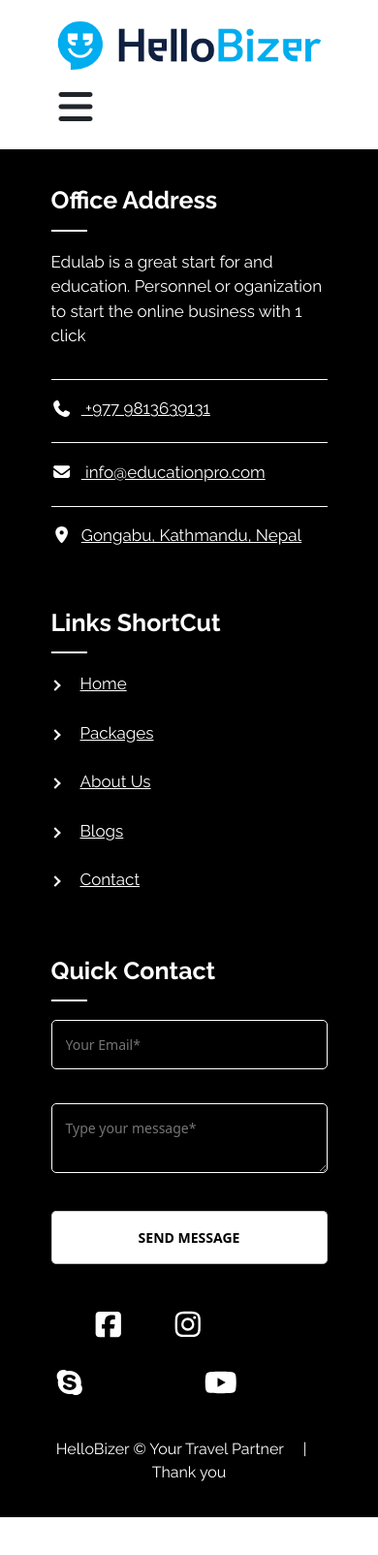
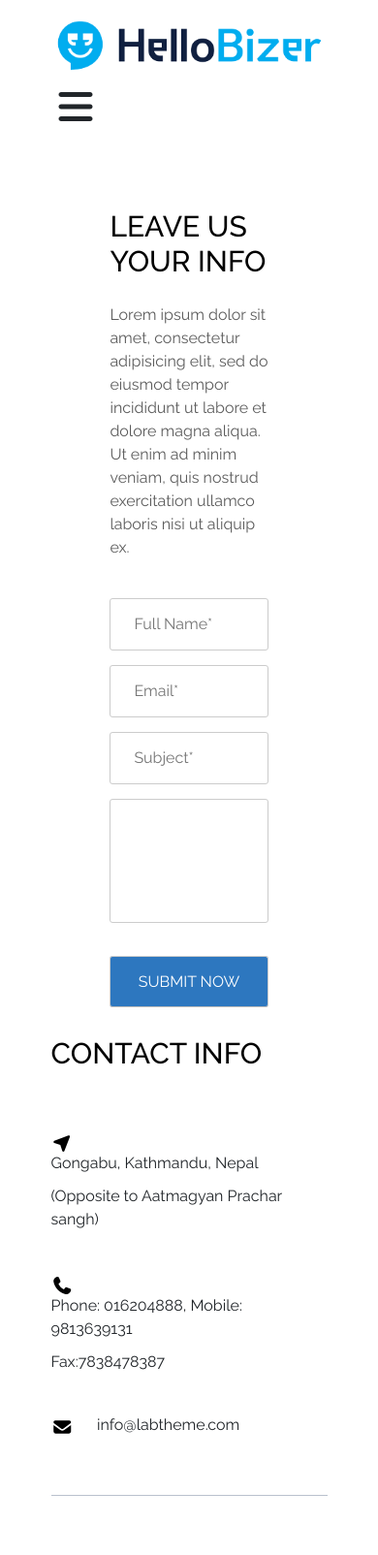
Before and after one commit to ShowkatEasin/Travel_Agency_Frontend, a plain HTML site: page contact.html in a window 390 px wide. Shown: the top 1604 px of the page at 97% size. Before the commit the page ends 1565 px from the top, so only its background shows below. Drawn offline with nearby package versions, Linux system fonts and the light colour scheme; grey boxes are pictures that could not be loaded.

Commit message:
Frontend Done

```diff
--- a/contact.html
+++ b/contact.html
@@ -19,7 +19,6 @@
 	<link href="https://cdn.jsdelivr.net/npm/bootstrap@5.3.0-alpha1/dist/css/bootstrap.min.css" rel="stylesheet">
 </head>
 <body>
-
 			<!-- Top header Close -->
 			<div class="main-header">
 				<div class="container">
@@ -38,7 +37,6 @@
 									<!-- 	</li>
 									</ul>
 								</li> -->
-
 							</ul>
 						</nav>
 						<div id="bar">
@@ -53,50 +51,71 @@
 		</header>
 		<!-- Header Close -->
 
-       <!-- Contact section start -->
-		<footer class="page-footer" itemprop="footer" itemscope itemtype="http://schema.org/WPFooter">
-			<div class="footer-first-section">
+
+		<section class="contact-page-section">
 			<div class="container">
-					<div class="box-wrap" itemprop="about">
-						<header>
-							<h1>Office Address</h1>
-						</header>
-						<p>Edulab is a great start for and education. Personnel or oganization to start the online business with 1 click</p>
+				<div class="people-info-wrap">
+					<h2>leave us your info</h2>
+					<p>Lorem ipsum dolor sit amet, consectetur adipisicing elit, sed do eiusmod
+					tempor incididunt ut labore et dolore magna aliqua. Ut enim ad minim veniam,
+					quis nostrud exercitation ullamco laboris nisi ut aliquip ex.</p>
+					<form>
+						<span>
+						<input type="text" placeholder="Full Name*" class="input- name">
+						<input type="email" placeholder="Email*" class="input- email">
+						</span>
+						<input type="text" placeholder="Subject*" class="input- subject">
+						<textarea placeholder="Messages*" class="input-">
 
-						<h4><a href="tel:+9779813639131"><i class="fas fa-phone"></i> +977 9813639131</a></h4>
-						<h4><a href="mailto:info@educationpro.com"><i class="fas fa-envelope"></i> info@educationpro.com</a></h4>
-						<h4><a href=""><i class="fas fa-map-marker-alt"></i>Gongabu, Kathmandu, Nepal</a></h4>
+						</textarea>
+						<input type="submit" value="submit now">
+					</form>
 				</div>
 
-					<div class="box-wrap">
-						<header>
-							<h1>links ShortCut</h1>
-						</header>
-						<ul>
-							<li><a href="#">Home</a></li>
-							<li><a href="#">Packages</a></li>
-							<li><a href="#">About Us</a></li>
-							<li><a href="#">Blogs</a></li>
-							<li><a href="#">Contact</a></li>
+				<div class="contact-info">
+					<h2>contact info</h2>
+					<ul class="contact-list">
+						<li><i class="fas fa-location-arrow"></i>
+							<span>
+								<p>Gongabu, Kathmandu, Nepal</p>
+							    <p>(Opposite to Aatmagyan Prachar sangh)</p>
+							</span>
+						</li>
+						<li><i class="fas fa-phone"></i>
+							<span>
+								<p>Phone: 016204888, Mobile: 9813639131</p>
+								<p>Fax:7838478387</p>
+							</span>
+						</li>
+						<li><i class="fas fa-envelope"></i>
+							<span>
+								<p>info@labtheme.com</p>
+							</span>
+						</li>
 					</ul>
-					</div>
-
-
-
-					<div class="box-wrap">
-						<header>
-							<h1>quick contact</h1>
-						</header>
-						<section class="quick-contact">
-							<input type="email" name="email" placeholder="Your Email*">
-							<textarea placeholder="Type your message*"></textarea>
-							<button>send message</button>
-						</section>
-					</div>
 
 				</div>
 			</div>
+		</section>
 
+		<section class="map-section">
+			<iframe src="https://www.google.com/maps/embed?pb=!1m18!1m12!1m3!1d3531.5733087899557!2d85.31323458697706!3d27.730457718152763!2m3!1f0!2f0!3f0!3m2!1i1024!2i768!4f13.1!3m3!1m2!1s0x39eb1920ba20a0d5%3A0x3ea7459e8ab1371f!2sSpyders+Lab!5e0!3m2!1sen!2snp!4v1547705422844" width="100%" height="500" frameborder="0" style="border:0" allowfullscreen></iframe>
+		</section>
+
+		<section class="query-section">
+			<div class="container">
+				<p>Any Queries? Ask us a question at<a href="tel:+9779813639131"><i class="fas fa-phone"></i> +977 9813639131</a></p>
+			</div>
+		</section>
+		<!-- End of Query Section -->
+		<footer class="page-footer">
+			<div class="footer-first-section">
+				<div class="container">
+
+
+				</div>
+			</div>
+			<!-- End of box-Wrap -->
 			<div class="footer-second-section">
 				<div class="container">
 					<hr class="footer-line">
@@ -110,14 +129,24 @@
 					<hr class="footer-line">
 				</div>
 			</div>
-			<!-- End of Contact -->
-
 			<div class="footer-last-section">
 				<div class="container">
-                <p>HelloBizer &copy; Your Travel Partner <span> | </span> Thank you </p>
+					<p>HelloBizer &copy; Your Travel Partner <span> | </span> Thank you <a href="https://labtheme.com">Lab Theme</a></p>
 				</div>
 			</div>
 		</footer>
+	</div>
+	<script type="text/javascript" src="js/jquery-3.3.1.min.js"></script>
+	<script type="text/javascript" src="js/lightbox.js"></script>
+	<script type="text/javascript" src="js/all.js"></script>
+	<script type="text/javascript" src="js/isotope.pkgd.min.js"></script>
+	<script type="text/javascript" src="js/owl.carousel.js"></script>
+	<script type="text/javascript" src="js/jquery.flexslider.js"></script>
+	<script type="text/javascript" src="js/jquery.rateyo.js"></script>
+	<script type="text/javascript" src="js/jquery.mmenu.all.js"></script>
+	<script type="text/javascript" src="js/custom.js"></script>
+</body>
+</html>
 
 
 
--- a/style.css
+++ b/style.css
@@ -711,6 +711,7 @@ a:hover, a:active {
 	position: absolute;
 	display: none;
 	margin: 0;
+	text-decoration: none;
 }
 
 .menu-list {
```
Also changed, not shown: about.html (+25 -7 lines), blogs.html (+26 -5 lines), events.html (+1 -24 lines), index.html (+62 -46 lines), packages.html (+24 -14 lines). Lines whose indentation alone changed are shown as unchanged.
